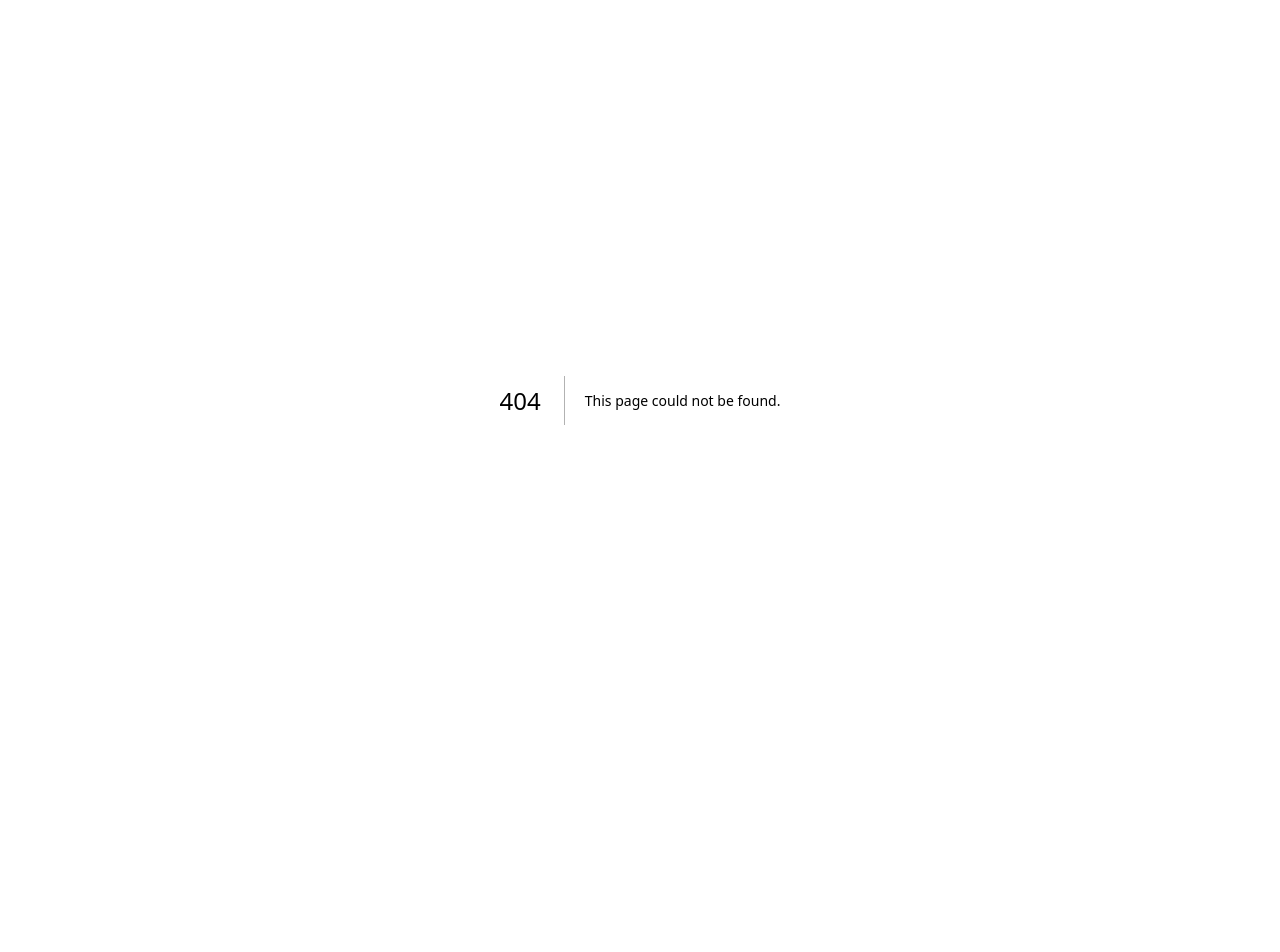
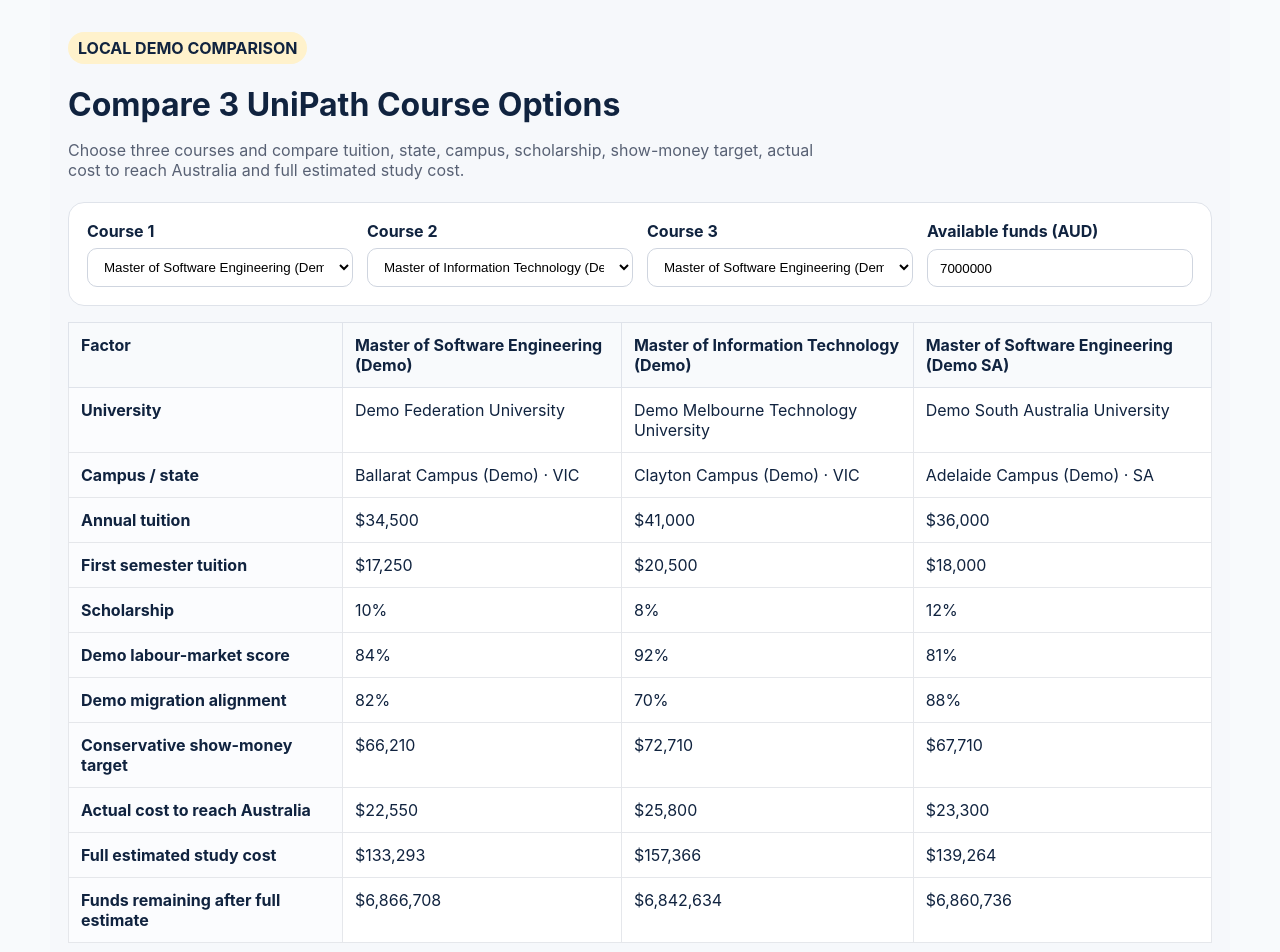
Before and after one commit to bkushen/unipath-australia, a Next.js app: page /local-v2/compare in a window 1280 px wide. Before the commit this address had no page. Shown: the top 952 px of the page. Before the commit the page ends 800 px from the top, so only its background shows below. Built offline with nearby package versions, Linux system fonts and the light colour scheme.

Commit message:
Add local V2 three-course comparison page

```diff
--- /dev/null
+++ b/app/local-v2/compare/page.tsx
@@ -0,0 +1,155 @@
+"use client";
+
+import { useMemo, useState } from "react";
+import { demoCampuses, demoCourses, demoSuburbs, demoUniversities } from "@/lib/local-v2/fixtures";
+import { calculateCourseCost, formatAud } from "@/lib/local-v2/cost-engine";
+import { calculateVisaFinance } from "@/lib/local-v2/visa-finance";
+
+const cardStyle = {
+  border: "1px solid #dfe3ea",
+  borderRadius: 16,
+  padding: 18,
+  background: "#fff",
+} as const;
+
+const inputStyle = {
+  width: "100%",
+  border: "1px solid #cfd5df",
+  borderRadius: 10,
+  padding: "10px 12px",
+  background: "#fff",
+} as const;
+
+const selectableCourses = demoCourses.slice(0, 6);
+
+export default function ComparePage() {
+  const [courseIds, setCourseIds] = useState<string[]>([
+    selectableCourses[0]?.id ?? "",
+    selectableCourses[1]?.id ?? "",
+    selectableCourses[4]?.id ?? selectableCourses[2]?.id ?? "",
+  ]);
+  const [availableFunds, setAvailableFunds] = useState(7000000);
+
+  const selected = useMemo(
+    () => courseIds.map((id) => demoCourses.find((course) => course.id === id)).filter(Boolean),
+    [courseIds],
+  );
+
+  const rows = selected.map((course) => {
+    if (!course) return null;
+    const university = demoUniversities.find((item) => item.id === course.universityId);
+    const campus = demoCampuses.find((item) => item.id === course.campusId);
+    const suburb = campus ? demoSuburbs.find((item) => item.id === campus.suburbId) : undefined;
+
+    const totalCost = suburb ? calculateCourseCost(course, suburb, availableFunds * 100) : null;
+    const firstSemesterTuitionCents = Math.round(course.annualTuitionCents / 2);
+    const visaFinance = calculateVisaFinance({
+      annualTuitionCents: course.annualTuitionCents,
+      firstSemesterTuitionCents,
+      oshcCents: 180000,
+      visaFeeCents: 200000,
+      planeTicketCents: 150000,
+      governmentLivingCostCents: 2971000,
+      travelAllowanceCents: 200000,
+      availableFundsAudCents: availableFunds * 100,
+    });
+
+    return { course, university, campus, suburb, totalCost, visaFinance };
+  }).filter(Boolean);
+
+  const updateCourse = (index: number, value: string) => {
+    setCourseIds((current) => current.map((id, i) => (i === index ? value : id)));
+  };
+
+  return (
+    <main style={{ maxWidth: 1180, margin: "0 auto", padding: "32px 18px 70px", background: "#f6f8fb", minHeight: "100vh" }}>
+      <div style={{ marginBottom: 22 }}>
+        <span style={{ display: "inline-block", padding: "6px 10px", borderRadius: 999, background: "#fff2cc", fontWeight: 750 }}>
+          LOCAL DEMO COMPARISON
+        </span>
+        <h1 style={{ marginBottom: 8 }}>Compare 3 UniPath Course Options</h1>
+        <p style={{ color: "#586174", maxWidth: 780 }}>
+          Choose three courses and compare tuition, state, campus, scholarship, show-money target, actual cost to reach Australia and full estimated study cost.
+        </p>
+      </div>
+
+      <section style={cardStyle}>
+        <div style={{ display: "grid", gridTemplateColumns: "repeat(auto-fit, minmax(220px, 1fr))", gap: 14 }}>
+          {[0, 1, 2].map((index) => (
+            <label key={index} style={{ display: "grid", gap: 7, fontWeight: 650 }}>
+              Course {index + 1}
+              <select value={courseIds[index]} onChange={(e) => updateCourse(index, e.target.value)} style={inputStyle}>
+                {selectableCourses.map((course) => (
+                  <option key={course.id} value={course.id}>{course.name}</option>
+                ))}
+              </select>
+            </label>
+          ))}
+
+          <label style={{ display: "grid", gap: 7, fontWeight: 650 }}>
+            Available funds (AUD)
+            <input
+              type="number"
+              min={0}
+              step={1000}
+              value={availableFunds}
+              onChange={(e) => setAvailableFunds(Number(e.target.value) || 0)}
+              style={inputStyle}
+            />
+          </label>
+        </div>
+      </section>
+
+      <section style={{ marginTop: 16, overflowX: "auto" }}>
+        <table style={{ width: "100%", borderCollapse: "collapse", minWidth: 980, background: "#fff" }}>
+          <thead>
+            <tr>
+              <th style={thStyle}>Factor</th>
+              {rows.map((row) => <th key={row!.course.id} style={thStyle}>{row!.course.name}</th>)}
+            </tr>
+          </thead>
+          <tbody>
+            <CompareRow label="University" values={rows.map((r) => r!.university?.name ?? "—")} />
+            <CompareRow label="Campus / state" values={rows.map((r) => `${r!.campus?.name ?? "—"} · ${r!.campus?.state ?? "—"}`)} />
+            <CompareRow label="Annual tuition" values={rows.map((r) => formatAud(r!.course.annualTuitionCents))} />
+            <CompareRow label="First semester tuition" values={rows.map((r) => formatAud(Math.round(r!.course.annualTuitionCents / 2)))} />
+            <CompareRow label="Scholarship" values={rows.map((r) => `${r!.course.scholarshipPercent ?? 0}%`)} />
+            <CompareRow label="Demo labour-market score" values={rows.map((r) => `${r!.course.labourMarketScore}%`)} />
+            <CompareRow label="Demo migration alignment" values={rows.map((r) => `${r!.course.migrationAlignmentScore}%`)} />
+            <CompareRow label="Conservative show-money target" values={rows.map((r) => formatAud(r!.visaFinance.conservativeShowMoneyTargetCents))} />
+            <CompareRow label="Actual cost to reach Australia" values={rows.map((r) => formatAud(r!.visaFinance.actualCostToReachAustraliaCents))} />
+            <CompareRow label="Full estimated study cost" values={rows.map((r) => r!.totalCost ? formatAud(r!.totalCost.totalEstimatedCostCents) : "—")} />
+            <CompareRow label="Funds remaining after full estimate" values={rows.map((r) => r!.totalCost ? formatAud(r!.totalCost.remainingFundsCents) : "—")} />
+          </tbody>
+        </table>
+      </section>
+
+      <section style={{ ...cardStyle, marginTop: 16 }}>
+        <h2 style={{ marginTop: 0 }}>What this basic version proves</h2>
+        <ul style={{ marginBottom: 0 }}>
+          <li>Three course selections can be compared side by side.</li>
+          <li>Course tuition automatically drives the finance calculation.</li>
+          <li>University, campus and state information changes with the selected course.</li>
+          <li>Show-money planning and actual travel-stage cost are displayed separately.</li>
+          <li>Full estimated study cost and funds remaining are shown for each option.</li>
+        </ul>
+        <p style={{ marginBottom: 0, marginTop: 12, color: "#92400e" }}>
+          All fees, labour-market and migration figures on this page are DEMO data only.
+        </p>
+      </section>
+    </main>
+  );
+}
+
+function CompareRow({ label, values }: { label: string; values: string[] }) {
+  return (
+    <tr>
+      <td style={labelCellStyle}>{label}</td>
+      {values.map((value, index) => <td key={`${label}-${index}`} style={tdStyle}>{value}</td>)}
+    </tr>
+  );
+}
+
+const thStyle = { border: "1px solid #dfe3ea", padding: 12, textAlign: "left", background: "#f8fafc", verticalAlign: "top" } as const;
+const tdStyle = { border: "1px solid #e5e7eb", padding: 12, verticalAlign: "top" } as const;
+const labelCellStyle = { ...tdStyle, fontWeight: 750, background: "#fbfcfe", minWidth: 210 } as const;
```
